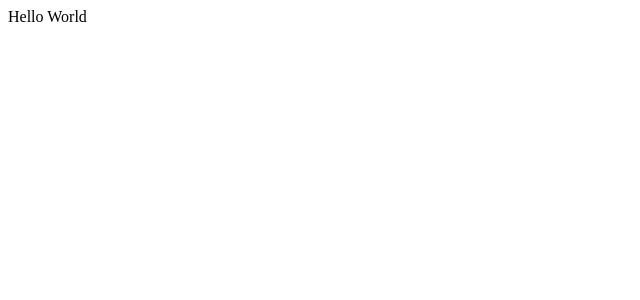
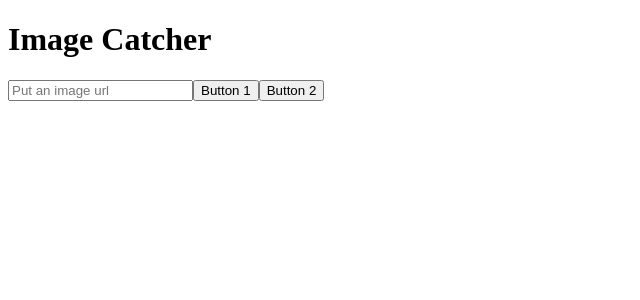
Before and after one commit to Topocai/analyze-and-generate-images-with-Azure-AI-centralUS, a React (Create React App) app: page / in a window 1280 px wide. Shown: the top 300 px of the page, without its empty margins (0-640 px from the left). Built offline with nearby package versions, Linux system fonts and the light colour scheme; the HTML template or start-up script is replaced by a standard one.

Commit message:
Image input and buttons

```diff
--- a/src/App.js
+++ b/src/App.js
@@ -1,8 +1,12 @@
 import React from 'react';
+import ImageCatcher from './modules/imageCatcher';
 
 function App() {
-  const value = 'World';
-  return <div>Hello {value}</div>;
+  return (
+    <React.Fragment>
+      <ImageCatcher />
+    </React.Fragment>
+  )
 }
 
 export default App;
--- /dev/null
+++ b/src/modules/imageCatcher.js
@@ -0,0 +1,30 @@
+import React, { useState } from 'react';
+
+const ImageCatcher = () => {
+    const [inputText, setInputText] = useState('');
+
+    const handleInputChange = (event) => {
+        setInputText(event.target.value);
+    };
+
+    const handleButton1Click = () => {
+        // Function to execute when Button 1 is clicked
+        console.log('Button 1 clicked with input:', inputText);
+    };
+
+    const handleButton2Click = () => {
+        // Function to execute when Button 2 is clicked
+        console.log('Button 2 clicked with input:', inputText);
+    };
+
+    return (
+        <div>
+            <h1>Image Catcher</h1>
+            <input type="text" value={inputText} onChange={handleInputChange} placeholder='Put an image url'/>
+            <button onClick={handleButton1Click}>Button 1</button>
+            <button onClick={handleButton2Click}>Button 2</button>
+        </div>
+    );
+};
+
+export default ImageCatcher;
```
